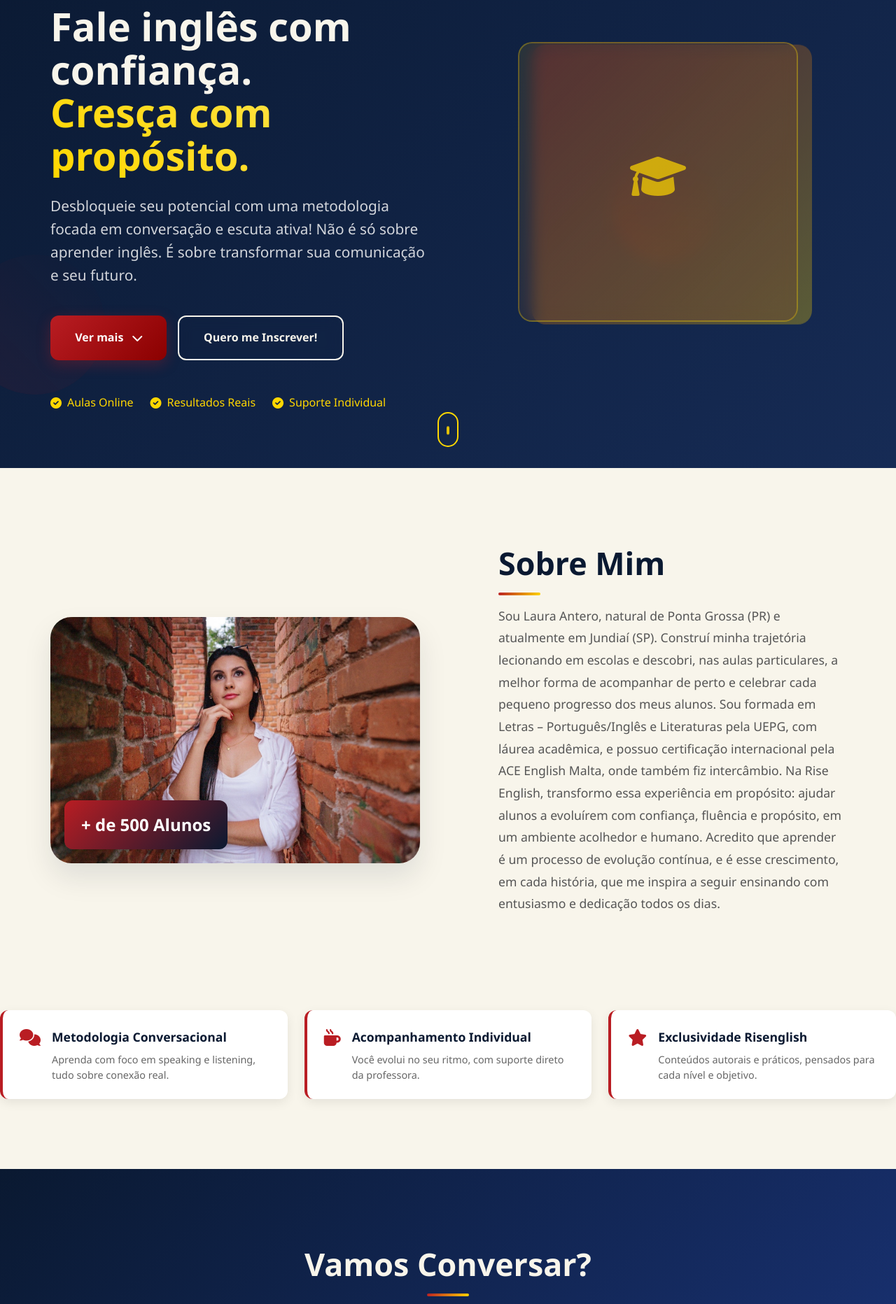
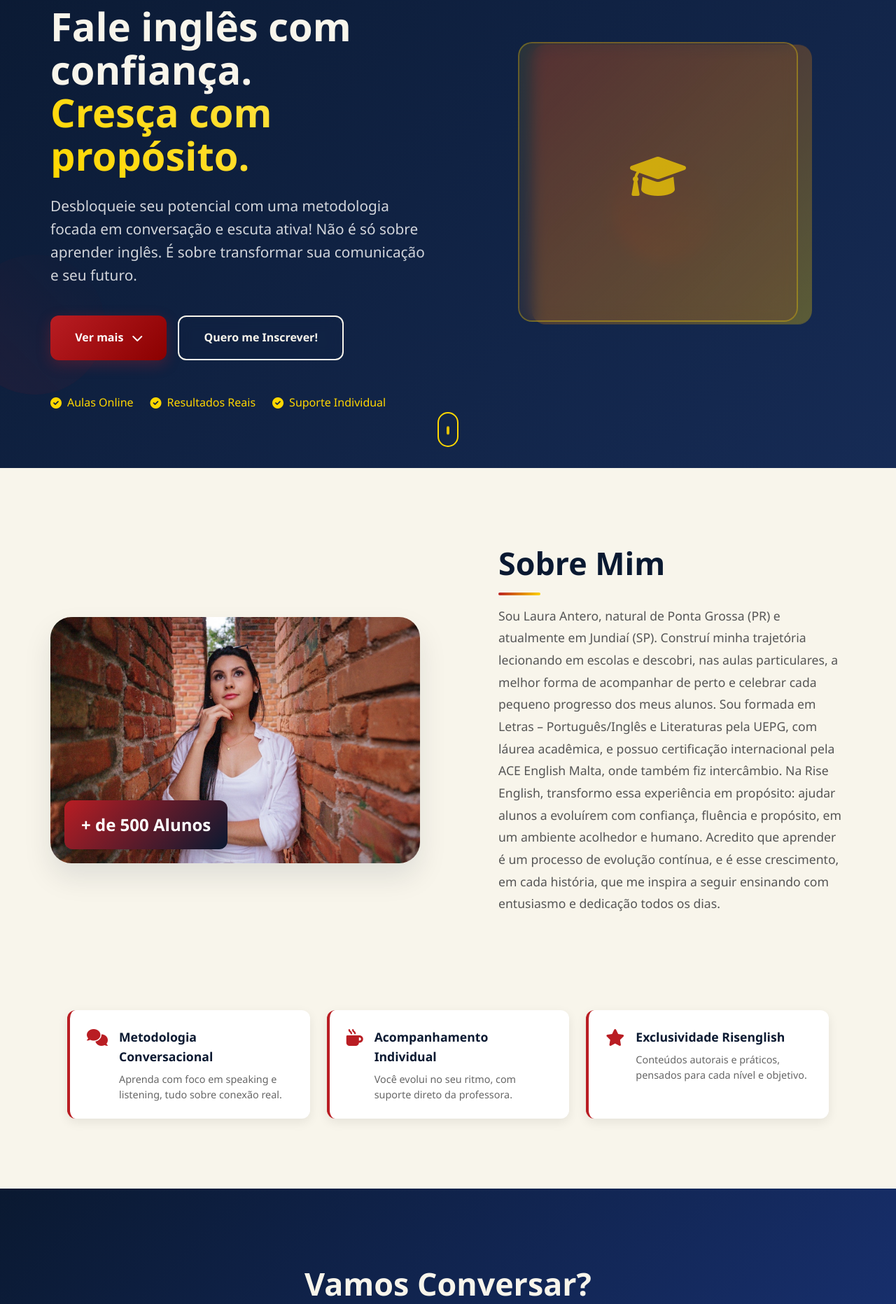
Before and after one commit to jorgeapontes/Risenglish, a PHP site: page /php/index.php in a window 1280 px wide. Shown: the part 189-2053 px from the top of the page at 70% size. Run offline with PHP 8.4, Linux system fonts and the light colour scheme.

Commit message:
Cards início

```diff
--- a/css/index.css
+++ b/css/index.css
@@ -529,15 +529,17 @@
 
         .about-features {
             display: flex;
-            justify-content: center;
+            max-width: 85%;
+            justify-content: space-around;
             gap: 1.5rem;
             margin-top: 6rem;
             flex-wrap: wrap;
+            margin-left: 7.5%;
         }
 
         .feature {
             display: flex;
-            align-items: flex-start;
+            align-items: space;
             gap: 1rem;
             padding: 1.5rem;
             background: white;
@@ -764,7 +766,6 @@
 
             .about-content {
                 padding-left: 0;
-                text-align: center;
             }
 
             .section-title::after {
```
